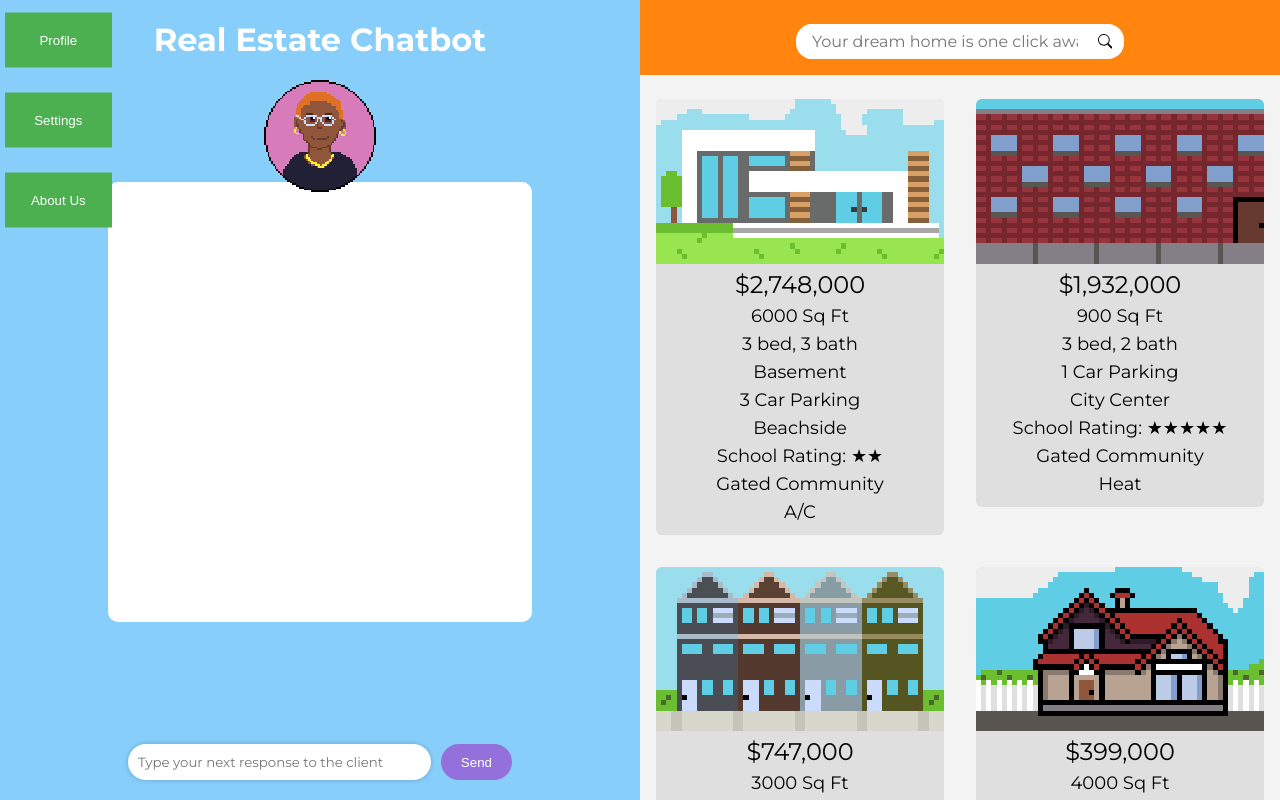
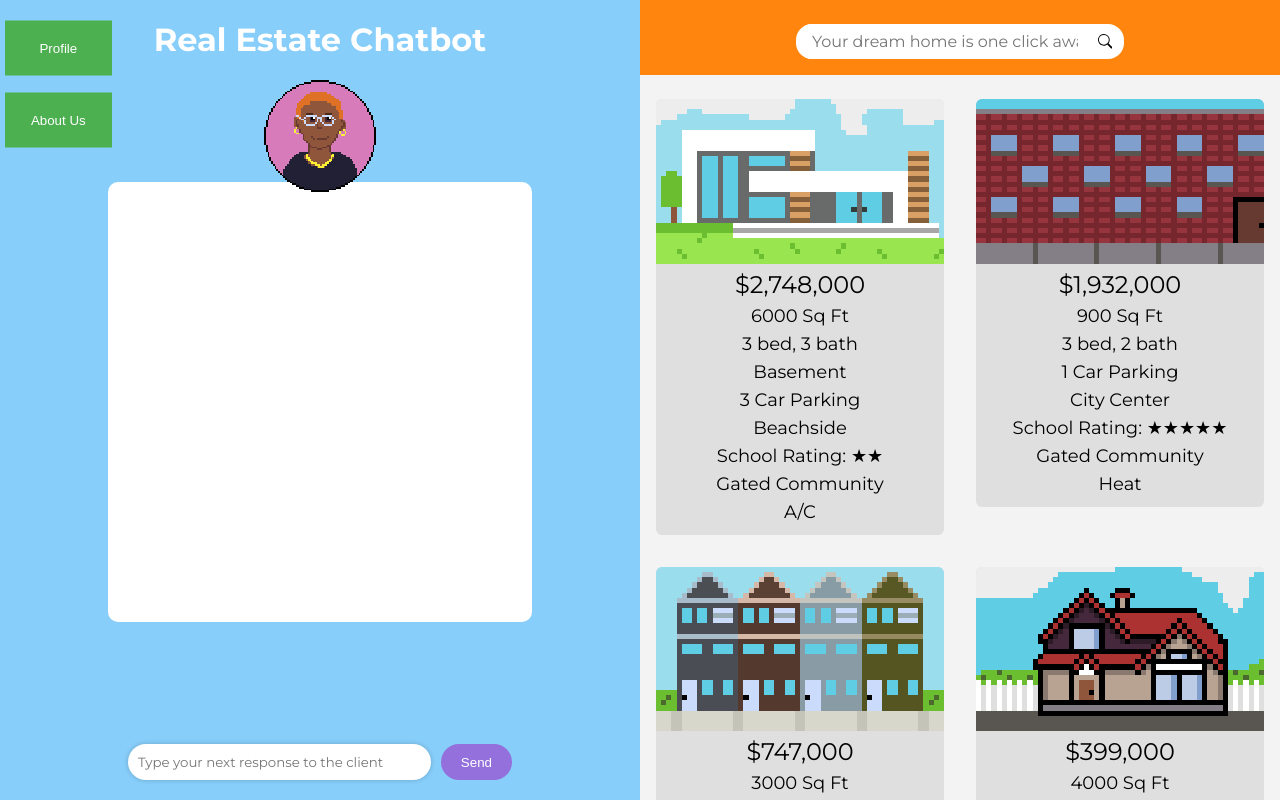
Before and after one commit to AidenRacelis/HackVT12-Project-, a React (Create React App) app in the folder frontend/: page / in a window 1280 px wide. Built offline with nearby package versions, Linux system fonts and the light colour scheme.

Commit message:
formatting

```diff
--- a/frontend/src/About.css
+++ b/frontend/src/About.css
@@ -5,7 +5,7 @@ body.active-modal {
 .btn-modal-about {
     position: absolute;
     left: 0; /* Aligns the button to the left */
-    top: 25%; /* Centers the button vertically */
+    top: 15%; /* Centers the button vertically */
     transform: translateY(-50%); /* Adjusts the vertical centering */
     padding: 20px;
 
--- a/frontend/src/App.js
+++ b/frontend/src/App.js
@@ -11,7 +11,6 @@ function App() {
     <div className="App">
       <Chatbot />
       <Profile />
-      <Settings />
       <About />
       <SearchHouses />
     </div>
--- a/frontend/src/Profile.css
+++ b/frontend/src/Profile.css
@@ -5,7 +5,7 @@ body.active-modal {
 .btn-modal {
     position: absolute;
     left: 0; /* Aligns the button to the left */
-    top: 5%; /* Centers the button vertically */
+    top: 6%; /* Centers the button vertically */
     transform: translateY(-50%); /* Adjusts the vertical centering */
     padding: 20px;
 
```
